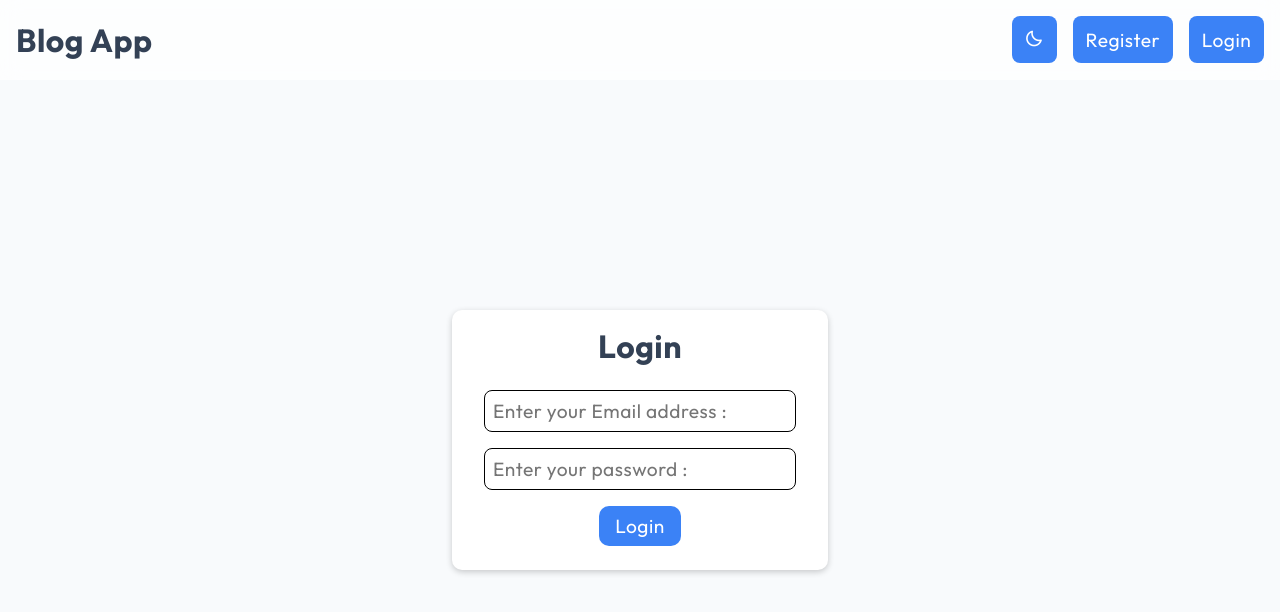
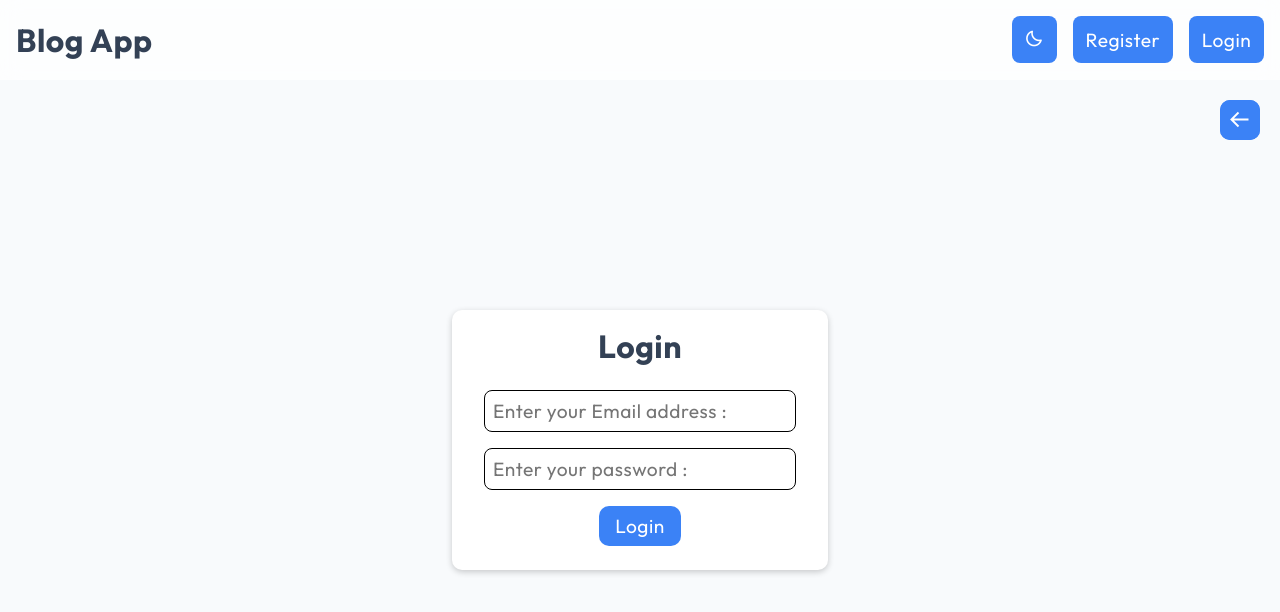
Before and after one commit to VRYeshwanth/Blog-Post-App, a React (Vite) app in the folder frontend/: page /#/login in a window 1280 px wide. Shown: the top 612 px of the page. Built offline with nearby package versions, Linux system fonts and the light colour scheme; no server answers.

Commit message:
Add back button for register and login pages

```diff
--- a/frontend/package.json
+++ b/frontend/package.json
@@ -1,7 +1,7 @@
 {
     "name": "frontend",
     "private": true,
-    "version": "1.2.0",
+    "version": "1.2.1",
     "type": "module",
     "homepage": "https://VRYeshwanth.github.io/Blog-Post-App",
     "scripts": {
--- a/frontend/src/pages/Login.jsx
+++ b/frontend/src/pages/Login.jsx
@@ -38,6 +38,9 @@ export default function Login() {
 
     return (
         <div className="page-container">
+            <button className="back-btn" onClick={() => navigate("/")}>
+                <i class="bx bx-arrow-back"></i>
+            </button>
             <div className="login-box">
                 <h1>Login</h1>
                 <form method="post" onSubmit={loginUser} className="login-form">
--- a/frontend/src/pages/Register.jsx
+++ b/frontend/src/pages/Register.jsx
@@ -32,6 +32,9 @@ export default function Register() {
 
     return (
         <div className="page-container">
+            <button className="back-btn" onClick={() => navigate("/")}>
+                <i class="bx bx-arrow-back"></i>
+            </button>
             <div className="register-box">
                 <h1>Register</h1>
                 <form
--- a/frontend/src/styles.css
+++ b/frontend/src/styles.css
@@ -44,10 +44,17 @@
 
 .page-container {
     display: flex;
+    position: relative;
     flex-direction: column;
     justify-content: center;
     align-items: center;
     min-height: calc(100vh - 80px);
+}
+
+.page-container > .back-btn {
+    position: absolute;
+    top: 20px;
+    right: 20px;
 }
 
 /* Navbar */
```
